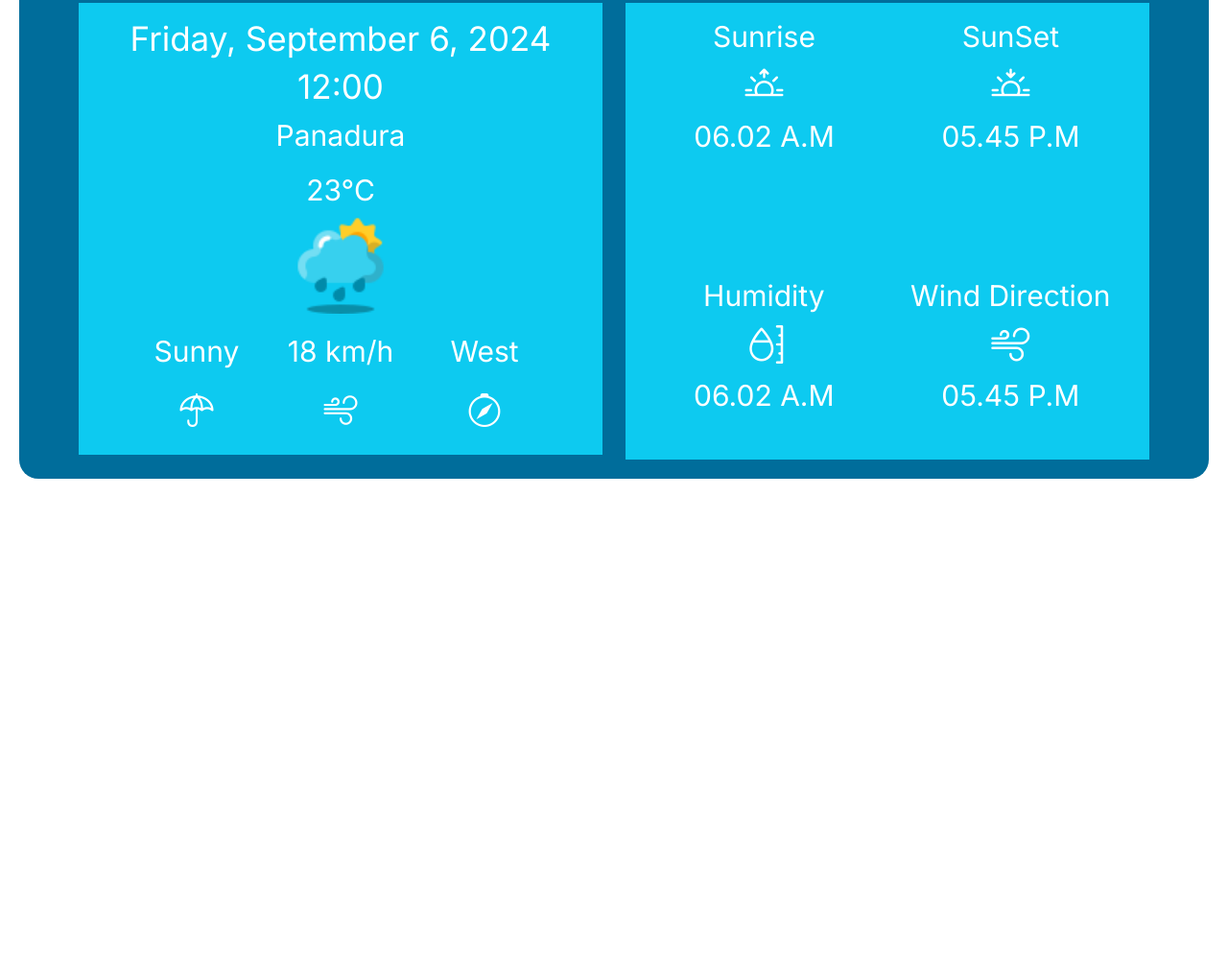
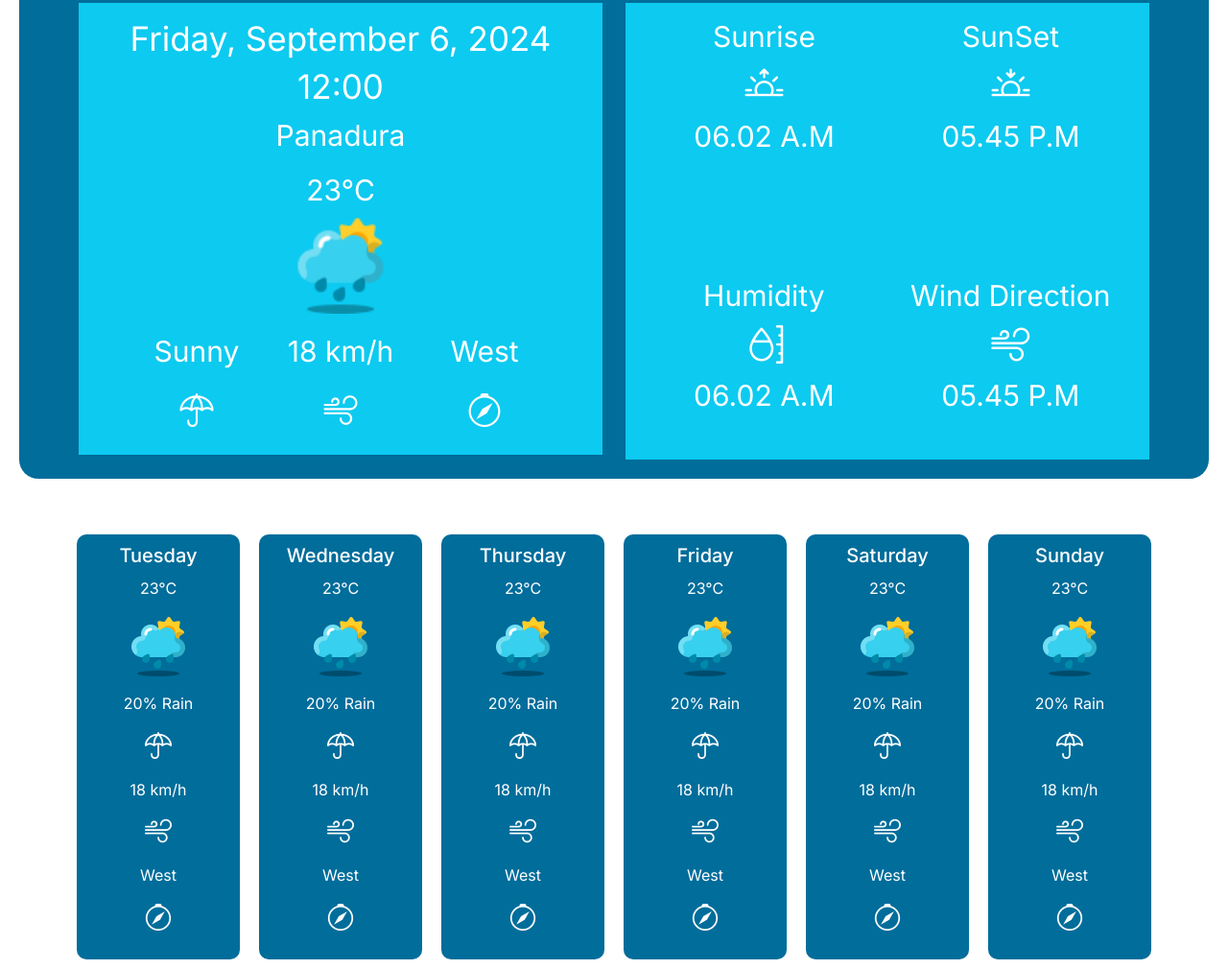
Before and after one commit to Lakru99/Weather-App, a plain HTML site: page index.html in a window 1280 px wide. Shown: the part 583-1593 px from the top of the page at 96% size. Before the commit the page ends 1102 px from the top, so only its background shows below. Drawn offline with nearby package versions, Linux system fonts and the light colour scheme.

Commit message:
added focast container

```diff
--- a/assests/css/style.css
+++ b/assests/css/style.css
@@ -62,13 +62,16 @@ nav .nav-item a:hover,nav .nav-item .nav-link.active {
     border-radius: 10px;
 }
 .day-card {
-    background-color: #2e3b58;
+    background-color: #006d9b;
     border-radius: 10px;
     padding: 10px;
     margin: 10px;
+    font-family: "Inter", sans-serif;
+    color: white;
 }
 .day-card h5 {
     margin-bottom: 10px;
+    font-family: "Inter", sans-serif;
 }
 table{
  margin: auto;
--- a/index.html
+++ b/index.html
@@ -168,6 +168,70 @@
     </section>
 
 
+    <section>
+      <div class="container-fluid mt-5">
+        <div class="container">
+          <div class="row text-center">
+            <div class="col day-card">
+                <h5>Tuesday</h5>
+                <p>23°C</p>
+                <img src="./assests/images/rain-cloud.png" alt="Cloudy">
+                <p></p>
+                <p>20% Rain <h3><i class="bi bi-umbrella"></i></h3></p>
+                <p>18 km/h<h3><i class="bi bi-wind"></i></h3></h3></p>
+                <p>West <h3><i class="bi bi-compass"></i></h3></p>
+            </div>
+            <div class="col day-card">
+                <h5>Wednesday</h5>
+                <p>23°C</p>
+                <img src="./assests/images/rain-cloud.png" alt="Cloudy">
+                <p></p>
+                <p>20% Rain <h3><i class="bi bi-umbrella"></i></h3></p>
+                <p>18 km/h <h3><i class="bi bi-wind"></i></h3></p>
+                <p>West <h3><i class="bi bi-compass"></i></h3></p>
+            </div>
+            <div class="col day-card">
+                <h5>Thursday</h5>
+                <p>23°C</p>
+                <img src="./assests/images/rain-cloud.png" alt="Cloudy">
+                <p></p>
+                <p>20% Rain <h3><i class="bi bi-umbrella"></i></h3></p>
+                <p>18 km/h <h3><i class="bi bi-wind"></i></h3></p>
+                <p>West <h3><i class="bi bi-compass"></i></h3></p>
+            </div>
+            <div class="col day-card">
+                <h5>Friday</h5>
+                <p>23°C</p>
+                <img src="./assests/images/rain-cloud.png" alt="Cloudy">
+                <p></p>
+                <p>20% Rain <h3><i class="bi bi-umbrella"></i></h3></p>
+                <p>18 km/h <h3><i class="bi bi-wind"></i></h3></p>
+                <p>West <h3><i class="bi bi-compass"></i></h3></p>
+            </div>
+            <div class="col day-card">
+                <h5>Saturday</h5>
+                <p>23°C</p>
+                <img src="./assests/images/rain-cloud.png" alt="Cloudy">
+                <p></p>
+                <p>20% Rain <h3><i class="bi bi-umbrella"></i></h3></p>
+                <p>18 km/h <h3><i class="bi bi-wind"></i></h3></p>
+                <p>West <h3><i class="bi bi-compass"></i></h3></p>
+            </div>
+            <div class="col day-card">
+                <h5>Sunday</h5>
+                <p>23°C</p>
+                <img src="./assests/images/rain-cloud.png" alt="Cloudy">
+                <p></p>
+                <p>20% Rain <h3><i class="bi bi-umbrella"></i></h3></p>
+                <p>18 km/h <h3><i class="bi bi-wind"></i></h3></p>
+                <p>West <h3><i class="bi bi-compass"></i></h3></p>
+            </div>
+        </div>
+        </div>
+      </div>
+    </section>
+
+
 
     <script src="https://cdn.jsdelivr.net/npm/bootstrap@5.3.3/dist/js/bootstrap.bundle.min.js" integrity="sha384-YvpcrYf0tY3lHB60NNkmXc5s9fDVZLESaAA55NDzOxhy9GkcIdslK1eN7N6jIeHz" crossorigin="anonymous"></script>
     <script src="https://code.jquery.com/jquery-3.7.1.js" integrity="sha256-eKhayi8LEQwp4NKxN+CfCh+3qOVUtJn3QNZ0TciWLP4="
```
